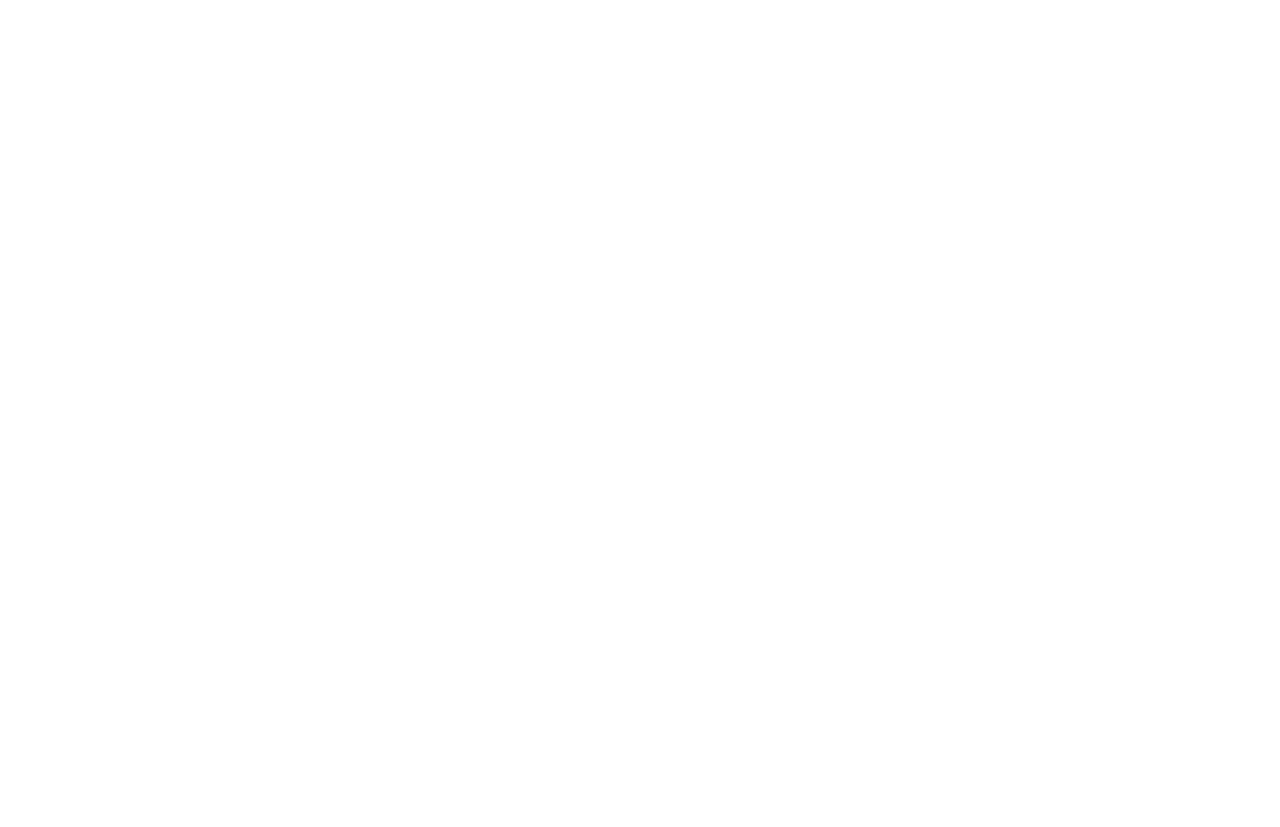
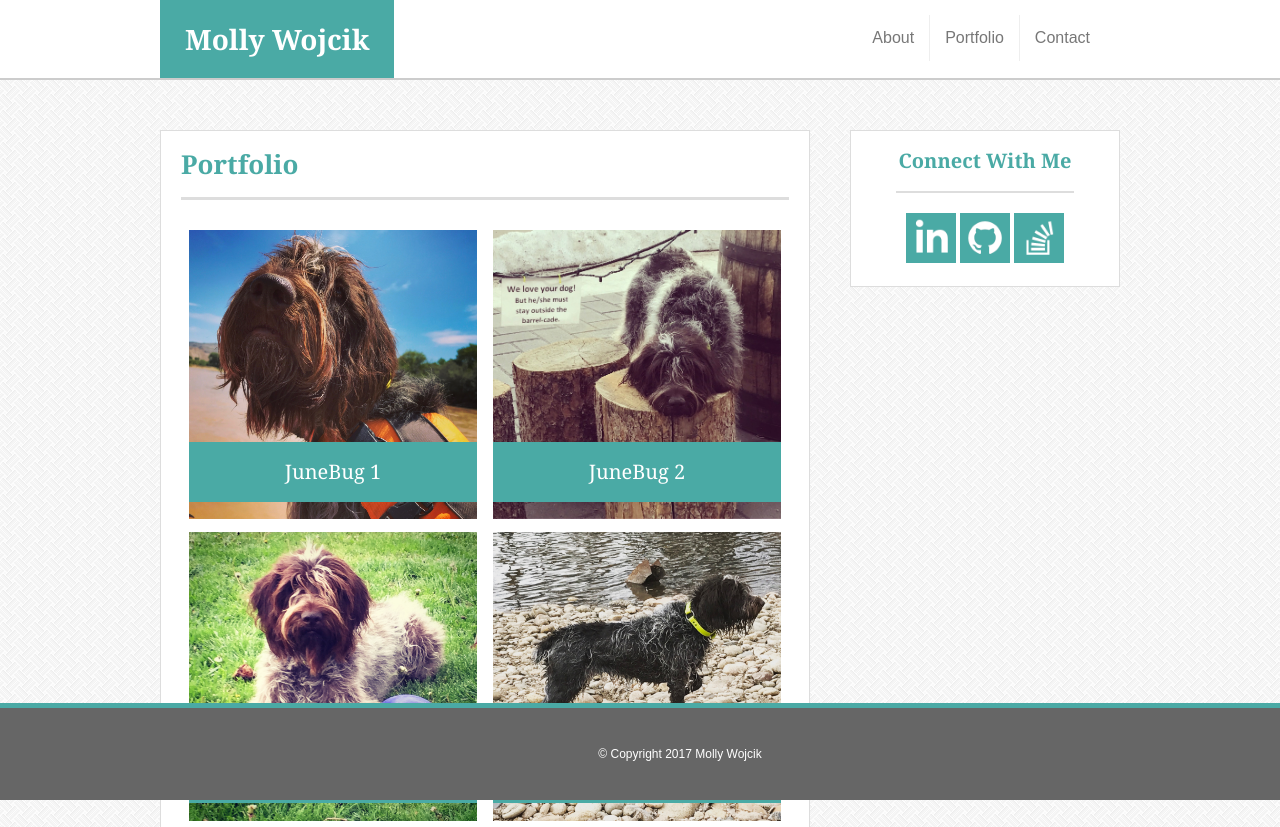
Before and after one commit to ninjaginja/Basic-Portfolio, a plain HTML site: page portfolio.html in a window 1280 px wide. Shown: the top 827 px of the page. Before the commit the page ends 800 px from the top, so only its background shows below. Drawn offline with Linux system fonts and the light colour scheme.

Commit message:
changes 11-17-17

```diff
--- a/assets/css/style.css
+++ b/assets/css/style.css
@@ -49,9 +49,11 @@ section {
 
 .main {
 	width: 608px;
+  height: auto;
 	float: left;
 	padding: 0px 20px 20px 20px;
 	border: 1px solid #dddddd;
+  margin-bottom: 20px;
 }
 
 .sidebar {
@@ -97,12 +99,13 @@ p {
 	color: #777777;
 	margin-top: 0;
 	padding-bottom: 24px;
-	letter-spacing: 0.5px;
+	letter-spacing: 0.2px;
 }
 
-#bio {
+.main-content {
 	padding-top: 30px;
 	border-top: 3px solid #dddddd;
+  margin-bottom: 20px;
 }
 
 #bio-image {
@@ -127,21 +130,6 @@ a:hover {
 	opacity: 0.7;
 }
 
-footer {
-	font-family: 'Arial', 'Helvetica Neue', Helvetica, sans-serif;
-	background-color: #666666;
-	color: white;
-	text-align: center;
-	border-top: 5px solid #4aaaa5;
-	padding: 40px;
-	font-size: 12px;
-	margin-top: 30px;
-	position: fixed;
-	bottom: 0;
-	left: 0;
-	width: 100%;
-}
-
 .clearfix::after {
 	content: "";
 	display: block;
@@ -152,8 +140,7 @@ form {
 	font-family: 'Arial', 'Helvetica Neue', Helvetica, sans-serif;
 	color: #777777;
 	font-size: 18px;
-	border-top: 3px solid #dddddd;
-	padding: 20px 0px 5px 0px;
+	padding-bottom: 5px;
 }
 
 .form-fields {
@@ -188,6 +175,10 @@ input:focus {
     box-shadow: 0px 0px 5px #4aaaa5;
 }
 
+input::placeholder {
+  color: #cccccc;
+}
+
 #submit {
 	background-color: #4aaaa5;
 	color: #ffffff;
@@ -196,3 +187,48 @@ input:focus {
 	padding: 10px 20px 10px 20px;
 	margin-bottom: 0px;
 }
+
+.portfolio {
+  width: 100%;
+}
+
+td {
+  width: 50%;
+  vertical-align: top;
+  position: relative;
+  text-align: center;
+  padding-bottom: 10px;
+}
+
+.thumbnail {
+  width: 95%;
+}
+
+h4 {
+  font-family: 'Georgia', Times, Times New Roman, serif;
+  background-color: #4aaaa5;
+  color: #ffffff;
+  font-size: 20px;
+  padding: 20px;
+  text-align: center;
+  position: absolute;
+  bottom: 10%;
+  right: 0;
+  left: 0;
+  margin: 0 2.5% 0 2.5%;
+}
+
+footer {
+	font-family: 'Arial', 'Helvetica Neue', Helvetica, sans-serif;
+	background-color: #666666;
+	color: white;
+	text-align: center;
+	border-top: 5px solid #4aaaa5;
+	padding: 40px;
+	font-size: 12px;
+	margin-top: 30px;
+	position: fixed;
+	bottom: 0;
+	left: 0;
+	width: 100%;
+}
--- a/new.html
+++ /dev/null
@@ -1,27 +0,0 @@
-<!DOCTYPE html>
-<html>
-  <head>
-    <title>Student Bio - Molly Wojcik</title>
-    <link rel="stylesheet" type="text/css" href="css/style.css">
-
-  </head>
-  <body>
-    <container>
-    <header>
-        <h1>Student Bio</h1>
-      </header>
-      <!-- Comments here -->
-      <div>
-        <h2>Molly Wojcik</h2>
-        <img src="https://media.licdn.com/mpr/mpr/shrinknp_400_400/AAIA_wDGAAAAAQAAAAAAAAsxAAAAJGJjMzQ3ZjU4LTY5NTAtNDE2OC1iOTJhLTk5ZTE1YzFkMGQ0MA.jpg">
-        <p>Chocolate bar cake jelly beans. Lemon drops muffin ice cream lollipop pie gummies jujubes cake soufflé. Wafer lollipop toffee. Cake candy chocolate. Candy dessert danish biscuit. Danish dessert gingerbread jelly-o sweet roll wafer. Pie sesame snaps caramels gummies wafer lollipop. Toffee chupa chups toffee donut sweet roll cupcake. Gummi bears tiramisu tart bonbon gingerbread cotton candy. Jujubes chocolate bar sesame snaps soufflé donut brownie marshmallow. Sugar plum croissant cake. Marshmallow macaroon candy pudding jelly beans sesame snaps candy. Bear claw cupcake toffee dessert danish candy.</p>
-        <h2>Contact Info</h2>
-        <ul>
-          <li><strong>Email:</strong> <a href="mailto:mollywojcik@gmail.com">mollywojcik@gmail.com</a></li>
-          <li><strong>Github:</strong> <a href="https://github.com/ninjaginja">ninjaginja</a></li>
-          <li><strong>Portfolio:</strong> <a href="#">Coming Soon</a></li>
-        </ul>
-      </div>
-    </container>
-  </body>
-</html>
--- a/portfolio.html
+++ b/portfolio.html
@@ -0,0 +1,70 @@
+<!DOCTYPE html>
+<html>
+	<head>
+		<title>About Me | Molly Wojcik</title>
+		<link rel="stylesheet" href="assets/css/reset.css">
+		<link rel="stylesheet" type="text/css" href="assets/css/style.css">
+	</head>
+	<body>
+		<div class="header-container">
+			<div class="heading">
+				<h1>Molly Wojcik</h1>
+				<div class="clearfix">
+					<nav class="navLinks">
+						<div class="navLinks border-right"><a href="index.html">About</a></div>
+						<div class="navLinks border-right"><a href="portfolio.html">Portfolio</a></div>
+						<div class="navLinks"><a href="contact.html">Contact</a></div>
+					</nav>
+				</div>
+			</div>
+		</div>
+		<div class="container">
+			<div class="content clearfix">
+				<section class="main">
+					<h2>Portfolio</h2>
+          <div class="main-content">
+						<table class="portfolio">
+							<tr>
+									<td class="cell">
+										<a href="#"><img class="thumbnail" src="assets/images/placeholder-1.jpg" width="45%"></a>
+										<h4>JuneBug 1</h4>
+									</td>
+									<td class="cell">
+										<a href="#"><img class="thumbnail" src="assets/images/placeholder-2.jpg" width="45%"></a>
+										<h4>JuneBug 2</h4>
+									</td>
+							</tr>
+							<tr>
+									<td class="cell">
+										<a href="#"><img class="thumbnail" src="assets/images/placeholder-3.jpg" width="45%"></a>
+										<h4>JuneBug 3</h4>
+									</td>
+									<td class="cell">
+										<a href="#"><img class="thumbnail" src="assets/images/placeholder-4.jpg" width="45%"></a>
+										<h4>JuneBug 4</h4>
+									</td>
+							</tr>
+							<tr>
+									<td class="cell">
+										<a href="#"><img class="thumbnail" src="assets/images/placeholder-5.jpg" width="45%"></a>
+										<h4>JuneBug 5</h4>
+									</td>
+							</tr>
+						</table>
+          </div>
+				</section>
+				<section class="sidebar">
+					<h3>Connect With Me</h3>
+					<div id="social">
+						<a href="https://www.linkedin.com/in/mollywojcik/" target="_blank"><img src="assets/images/linkedin-icon.png" width="50"></a>
+						<a href="https://github.com/ninjaginja" target="_blank"><img src="assets/images/github-icon.png" width="50"></a>
+						<a href="https://stackexchange.com/users/11896705/molly-w" target="_blank"><img src="assets/images/stackoverflow-icon.png" width="50"></a>
+					</div>
+				</section>
+			</div>
+		</div>
+	</body>
+	<footer>
+		&copy; Copyright 2017 Molly Wojcik
+	</footer>
+</html>
```
Also changed, not shown: contact.html (+4 -2 lines), index.html (+1 -1 lines).
